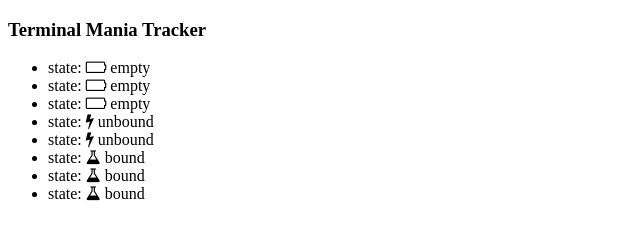
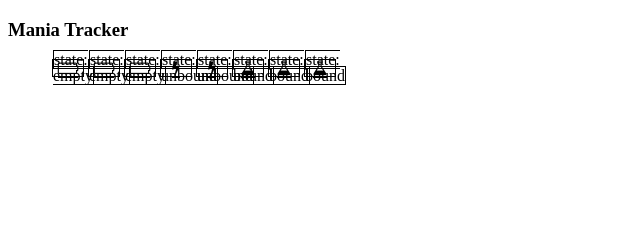
Before and after one commit to charlysl/angular-mania-tracker, a website: page index.html in a window 1280 px wide. Shown: the whole page, without its empty margins (0-640 px from the left). Drawn offline with nearby package versions, Linux system fonts and the light colour scheme.

Commit message:
added stylesheet

```diff
--- a/index.html
+++ b/index.html
@@ -4,12 +4,14 @@
   <meta charset="utf-8" />
   <title>Mania Tracker</title>
   <script src="https://ajax.googleapis.com/ajax/libs/angularjs/1.6.4/angular.min.js"></script>
-  <link rel="stylesheet" href="https://maxcdn.bootstrapcdn.com/font-awesome/4.7.0/css/font-awesome.min.css" />
+  <link rel="stylesheet" href="https://maxcdn.bootstrapcdn.com/font-awesome/4.7.0/css/font-awesome.min.css"/>
+  <link rel="stylesheet" type="text/css" href="style.css"/>
+  <script src="index.js"></script>
   <script src="maniaPool.js"></script>
   <script src="maniaSlot.js"></script>
 </head>
 <body>
-  <h3>Terminal Mania Tracker</h3>
+  <h3>Mania Tracker</h3>
   <mania-pool></mania-pool>
 </body>
 </html>
--- /dev/null
+++ b/style.less
@@ -0,0 +1,19 @@
+ul {
+  list-style: none;
+
+  li {
+    display: inline-block;
+    margin-left: 4px;
+    width: 30px;
+    text-align: center;
+    line-height: 0;
+
+    .selected {
+      border: black solid 1px;
+    }
+
+    mania-slot {
+      border: black solid 1px;
+    }
+  }
+}
```
Also changed, not shown: package.json (added, +22 -0 lines), style.css (added).
